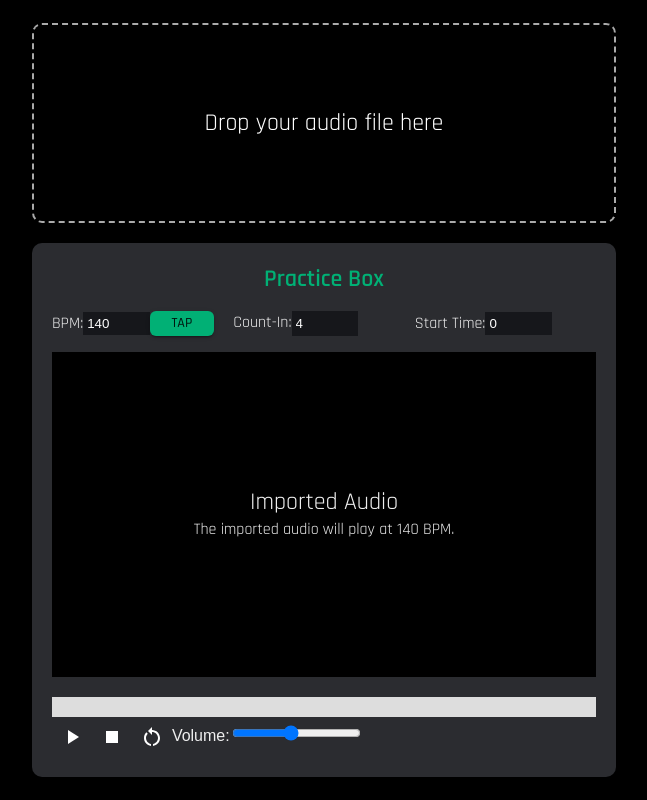
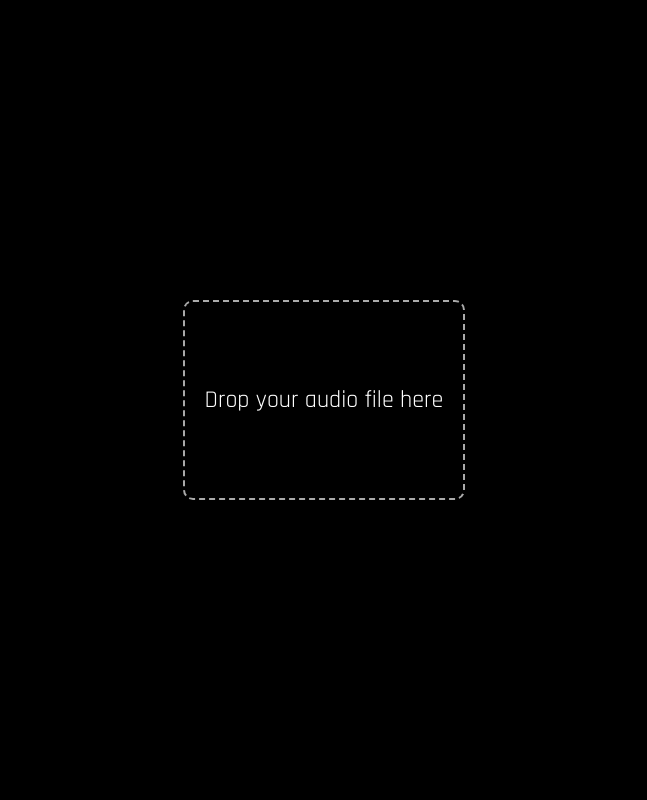
Before and after one commit to Pandaphobic/Practice-Box, a Next.js app: page / in a window 1280 px wide. Shown: the whole page, without its empty margins (316-963 px from the left). Built offline with nearby package versions, Linux system fonts and the light colour scheme.

Commit message:
working again

```diff
--- a/components/AudioDropzone.jsx
+++ b/components/AudioDropzone.jsx
@@ -25,11 +25,12 @@ export default function AudioDropzone() {
 
   return (
     <Box>
+      {!audioSrc && (
         <div
           onDrop={onDrop}
           onDragOver={onDragOver}
           style={{
-          border: !audioSrc ? "2px dashed #aaa" : "none",
+            border: "2px dashed #aaa",
             padding: "20px",
             position: "relative",
             height: "200px",
@@ -42,6 +43,7 @@ export default function AudioDropzone() {
         >
           <Typography variant="h5">Drop your audio file here</Typography>
         </div>
+      )}
       <AudioPlayer audioSrc={audioSrc} />
     </Box>
   );
--- a/components/AudioPlayer.jsx
+++ b/components/AudioPlayer.jsx
@@ -10,7 +10,6 @@ export default function AudioPlayer({ audioSrc }) {
   const [bpm, setBpm] = useState(140);
   const [countIn, setCountIn] = useState(4);
   const [currentCount, setCurrentCount] = useState(null);
-  const [isFlashing, setIsFlashing] = useState(false);
   // Imported audio state
   const [startTime, setStartTime] = useState(0);
   const [volume, setVolume] = useState(0.45);
@@ -32,11 +31,8 @@ export default function AudioPlayer({ audioSrc }) {
         blockAudioRef.current.play();
       }
 
-      setIsFlashing(true); // Visual cue for countdown
-
       const countdownInterval = setInterval(() => {
         setCurrentCount((prevCount) => prevCount - 1);
-        setIsFlashing(false); // Reset flashing
       }, millisecondsPerBeat);
 
       return () => {
@@ -56,6 +52,7 @@ export default function AudioPlayer({ audioSrc }) {
     const handleTimeUpdate = () => {
       const percentage =
         (audioElement.currentTime / audioElement.duration) * 100;
+      console.log("CurrentTime", audioElement.currentTime);
       setProgress(percentage);
     };
 
@@ -68,7 +65,7 @@ export default function AudioPlayer({ audioSrc }) {
         audioElement.removeEventListener("timeupdate", handleTimeUpdate);
       }
     };
-  }, []);
+  }, [audioSrc]);
 
   const playWithCountIn = () => {
     setCurrentCount(countIn);
@@ -134,19 +131,7 @@ export default function AudioPlayer({ audioSrc }) {
 
   return (
     <Box>
-      {currentCount !== null && (
-        <Box
-          style={{
-            fontSize: "100px",
-            textAlign: "center",
-            backgroundColor: "black",
-            color: isFlashing ? "white" : "black",
-            transition: "color 0.2s",
-          }}
-        >
-          {currentCount}
-        </Box>
-      )}
+      {audioSrc && (
         <Card style={{ padding: "20px", marginTop: "20px" }}>
           <audio id="block-audio" ref={blockAudioRef} src="/block.wav"></audio>
 
@@ -244,9 +229,12 @@ export default function AudioPlayer({ audioSrc }) {
                 backgroundColor: "#000000",
               }}
             >
-            <Typography variant="h5">Imported Audio</Typography>
-            <Typography variant="body1">
-              The imported audio will play at {bpm} BPM.
+              <Typography
+                variant="h1"
+                color="primary"
+                style={{ fontWeight: "600" }}
+              >
+                {currentCount}
               </Typography>
             </Box>
             <Box
@@ -292,14 +280,14 @@ export default function AudioPlayer({ audioSrc }) {
               />
             </Box>
           </Grid>
-      </Card>
-
           <Box>
             <audio ref={audioRef}>
               <source src={audioSrc} type="audio/mpeg" />
               Your browser does not support the audio element.
             </audio>
           </Box>
+        </Card>
+      )}
     </Box>
   );
 }
```
Lines whose indentation alone changed are shown as unchanged.
